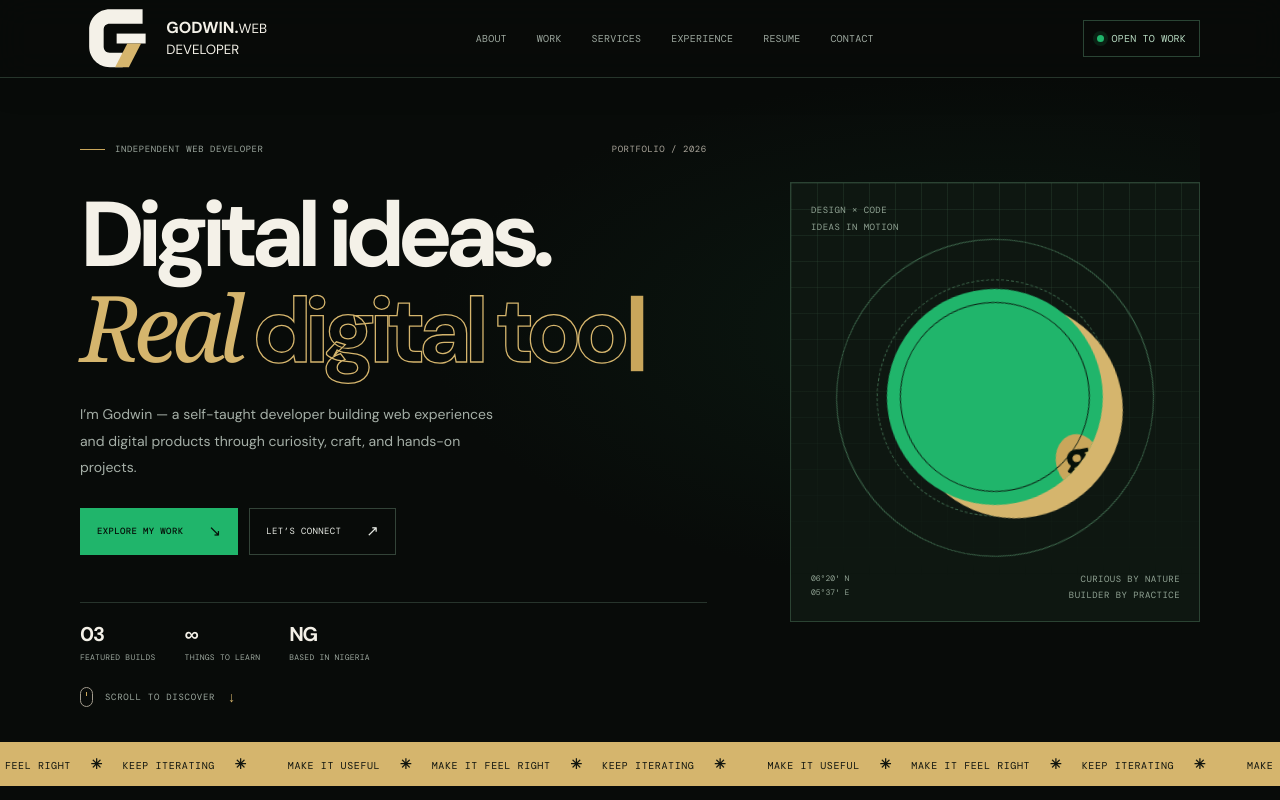
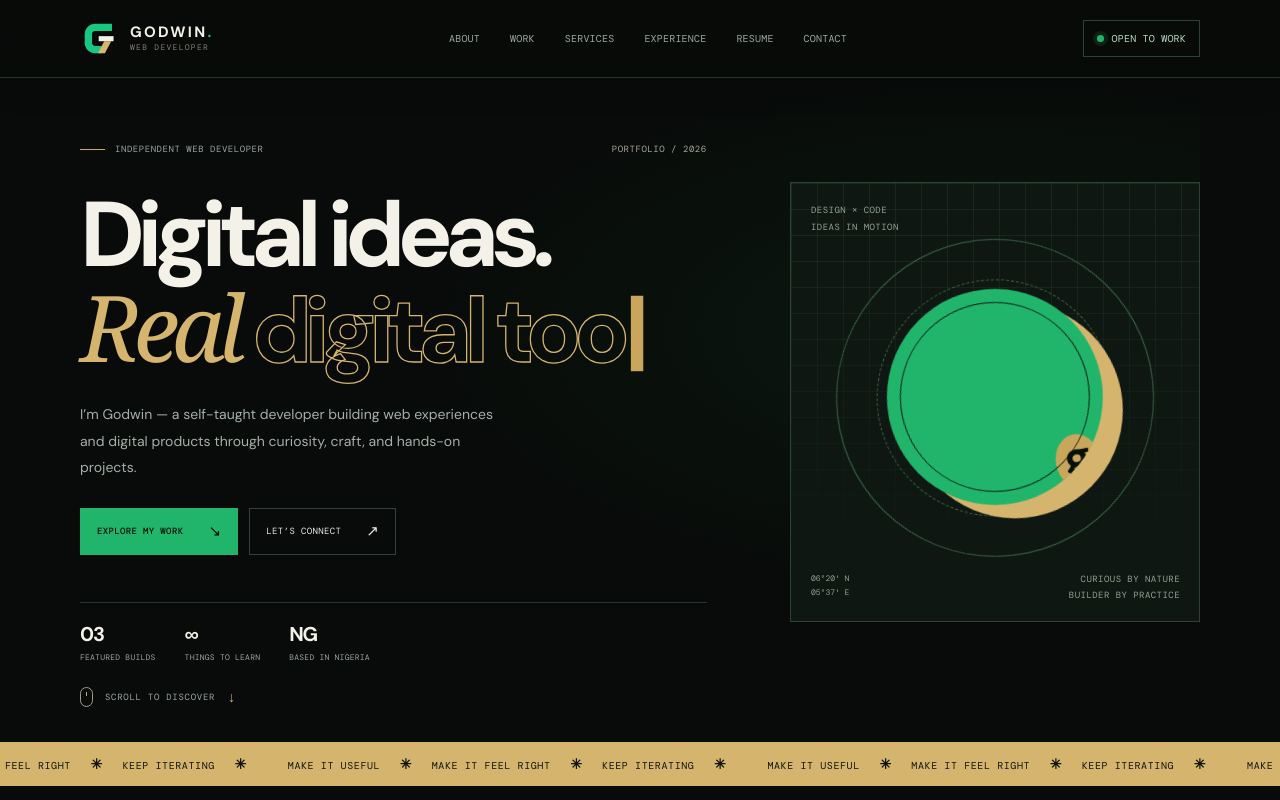
Before and after one commit to mrceogodwin/designbygodwin, a Next.js app: page / in a window 1280 px wide. Shown: the top 800 px of the page. Built offline with nearby package versions, Linux system fonts and the light colour scheme; no server answers; the database is empty; a web font is replaced by a local one.

Commit message:
Style geometric Godwin brand lockup

```diff
--- a/app/globals.css
+++ b/app/globals.css
@@ -82,3 +82,15 @@
 /* Personal portrait in the hero emblem */
 .art-disc-portrait{overflow:hidden;background:var(--orange);isolation:isolate}.hero-portrait{position:absolute;inset:0;width:100%;height:100%;object-fit:cover;object-position:center 24%;border-radius:50%;z-index:2;mix-blend-mode:normal}.portrait-monogram{position:absolute;z-index:3;right:8%;bottom:1%;font-size:clamp(34px,4vw,48px)!important;line-height:1;color:var(--ink);background:var(--orange);padding:0 8px 6px;border-radius:50%;letter-spacing:-.13em}.art-disc-portrait:before{z-index:4;pointer-events:none;inset:13px}
 @media(max-width:700px){.hero-art{height:auto;aspect-ratio:1/1;max-width:none}.hero-portrait{object-position:center 22%}.art-disc-portrait{width:53%}}
+
+/* Geometric Godwin brand lockup */
+.brand-lockup{display:flex;align-items:center;gap:11px;min-width:0}
+.brand-symbol{width:39px;height:39px;flex:0 0 39px;color:#19c783;overflow:visible}
+.brand-wordmark{display:flex;flex-direction:column;gap:3px;line-height:1}
+.brand-wordmark strong{font:700 15px/1 var(--sans);letter-spacing:.15em;color:var(--ink)}
+.brand-wordmark strong span{color:#19c783}
+.brand-wordmark small{font:8px/1.2 var(--mono);letter-spacing:.16em;color:#858278}
+.contact-bottom .brand-symbol{width:32px;height:32px;flex-basis:32px}
+.contact-bottom .brand-wordmark strong{font-size:11px}
+.contact-bottom .brand-wordmark small{font-size:7px}
+@media(max-width:640px){.brand-lockup{gap:8px}.brand-symbol{width:33px;height:33px;flex-basis:33px}.brand-wordmark strong{font-size:12px}.brand-wordmark small{font-size:7px}}
```
